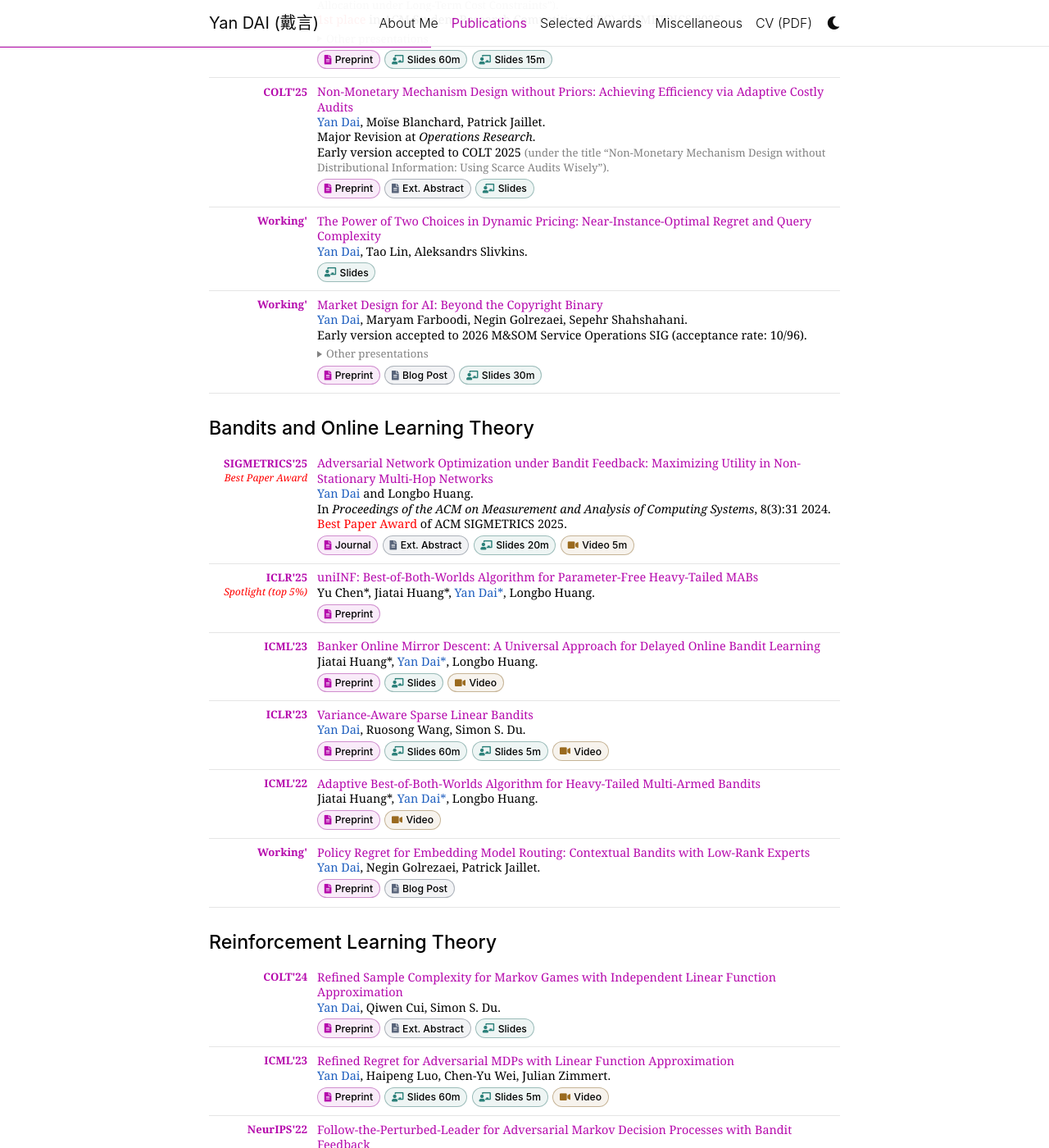
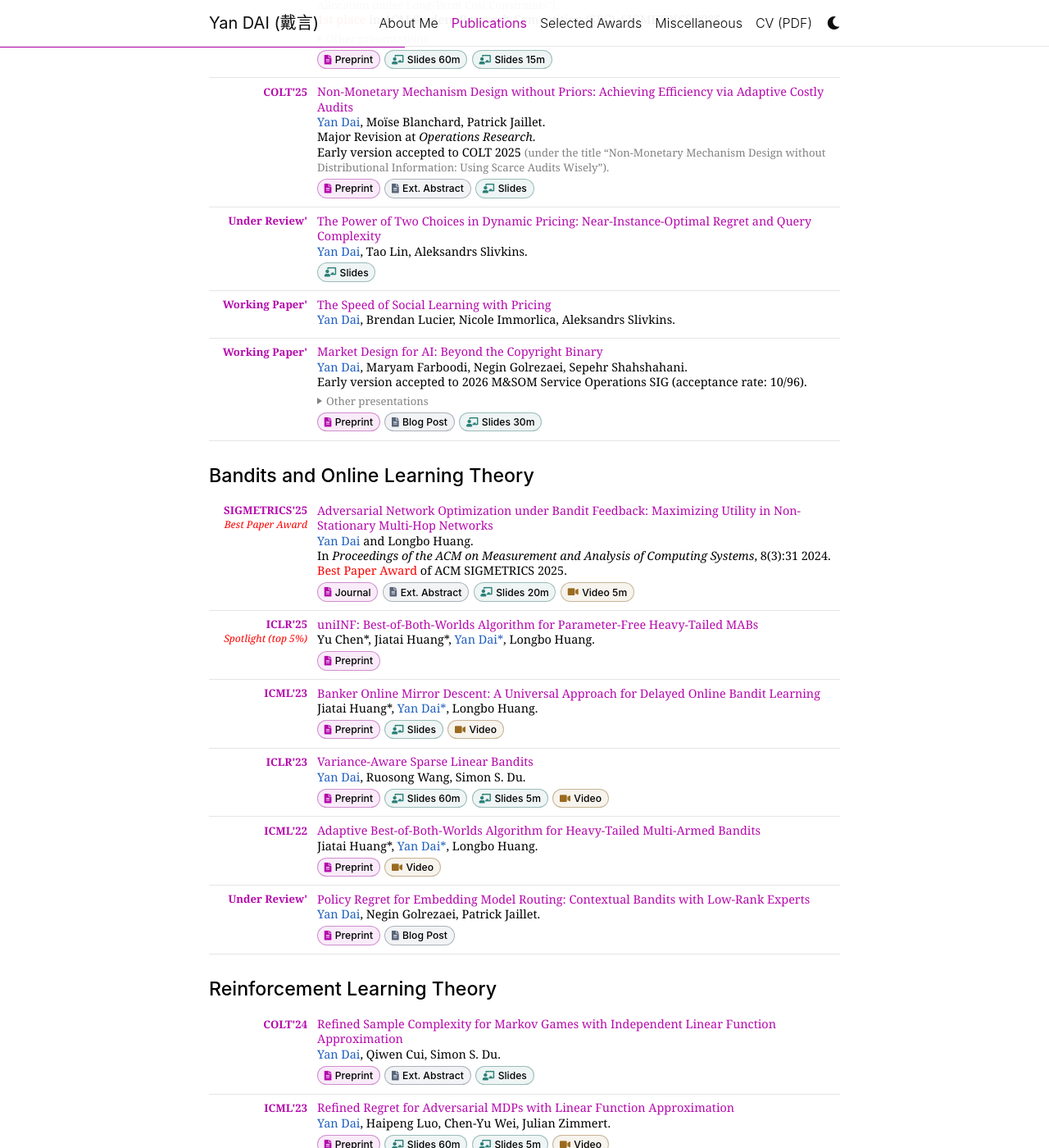
Before and after one commit to yandaichn/yandaichn.github.io, a Jekyll site: the page built from _pages/publications.md, in a window 1280 px wide and 1400 px high, scrolled down 363 px. Shown: the whole window at 82% size. Built offline with Jekyll 4.4.1, drawn with Linux system fonts in a browser that asks for light colours; comment, search, counter and statistics services are not loaded; a style sheet for code colours, icons or effects is not loaded; some of the changed text lies outside the part shown.

Commit message:
Upd homepage

```diff
--- a/_pages/publications.md
+++ b/_pages/publications.md
@@ -55,14 +55,14 @@ Slides|/files/slides_COLT25_Mech_Design_via_Audits.pdf|slides
 Slides|/files/slides_Power_of_Two_Choices.pdf|slides
 " %}
 {% endcapture %}
-{% include pub-item.html venue="Working" content=pub %}
+{% include pub-item.html venue="Under Review" content=pub %}
 
 
-<!-- {% capture pub %}
+{% capture pub %}
 <span class="pub-title">The Speed of Social Learning with Pricing</span>
 **<span class="author-highlight">Yan Dai</span>**, Brendan Lucier, Nicole Immorlica, Aleksandrs Slivkins.
 {% endcapture %}
-{% include pub-item.html venue="Working" content=pub %} -->
+{% include pub-item.html venue="Working Paper" content=pub %}
 
 {% capture pub %}
 <a class="pub-title" href="https://arxiv.org/abs/2606.12260" target="_blank" rel="noopener">Market Design for AI: Beyond the Copyright Binary</a>
@@ -80,7 +80,7 @@ Blog Post|https://www.linkedin.com/posts/negin-nikki-golrezaei-b5137229_market-d
 Slides 30m|/files/slides_GenAI_Data_Market.pdf|slides
 " %}
 {% endcapture %}
-{% include pub-item.html venue="Working" content=pub %}
+{% include pub-item.html venue="Working Paper" content=pub %}
 </ul>
 
 # Bandits and Online Learning Theory
@@ -154,7 +154,7 @@ Preprint|https://arxiv.org/abs/2606.14929|paper
 Blog Post|https://www.linkedin.com/posts/negin-nikki-golrezaei-b5137229_llm-rag-artificialintelligence-share-7473477046187290627-FJo2|abstract
 " %}
 {% endcapture %}
-{% include pub-item.html venue="Working" content=pub %}
+{% include pub-item.html venue="Under Review" content=pub %}
 </ul>
 
 # Reinforcement Learning Theory
@@ -200,7 +200,7 @@ Video|https://neurips.cc/virtual/2022/poster/54395|video
 <span class="pub-title">Introducing Feedback Delays to Non-Delayed Adversarial MDPs: Optimal √S and √K Dependencies in Tabular and Linear AMDPs</span>
 Aarush Kulkarni, Khang Nguyen, William Chang, **<span class="author-highlight">Yan Dai</span>**.
 {% endcapture %}
-{% include pub-item.html venue="Working" note="Mentoring Project" content=pub %}
+{% include pub-item.html venue="Under Review" note="Mentoring Project" content=pub %}
 
 <!-- {% capture pub %}
 <span class="pub-title">Learning Adversarial Continuous MDPs with Bandit Feedback and Unknown Transitions</span>
```
Also changed, not shown: 2 other files.
